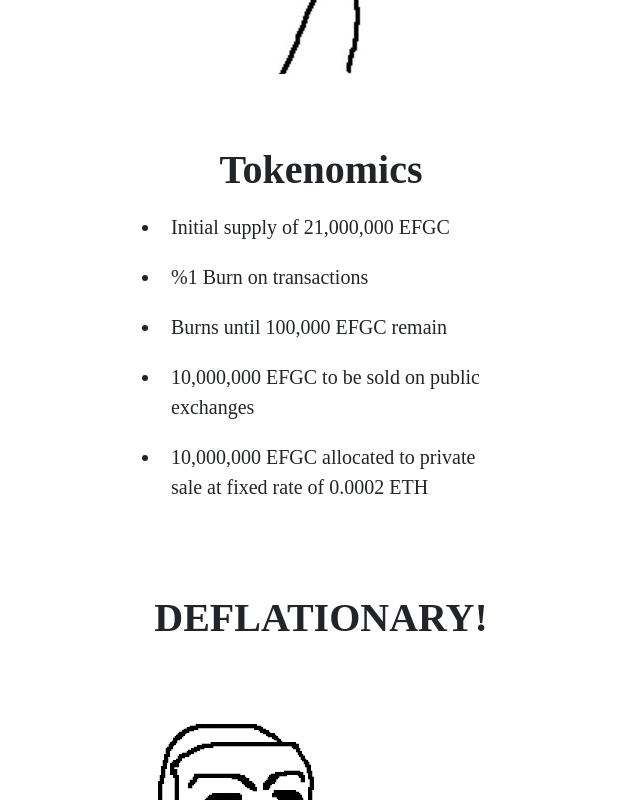
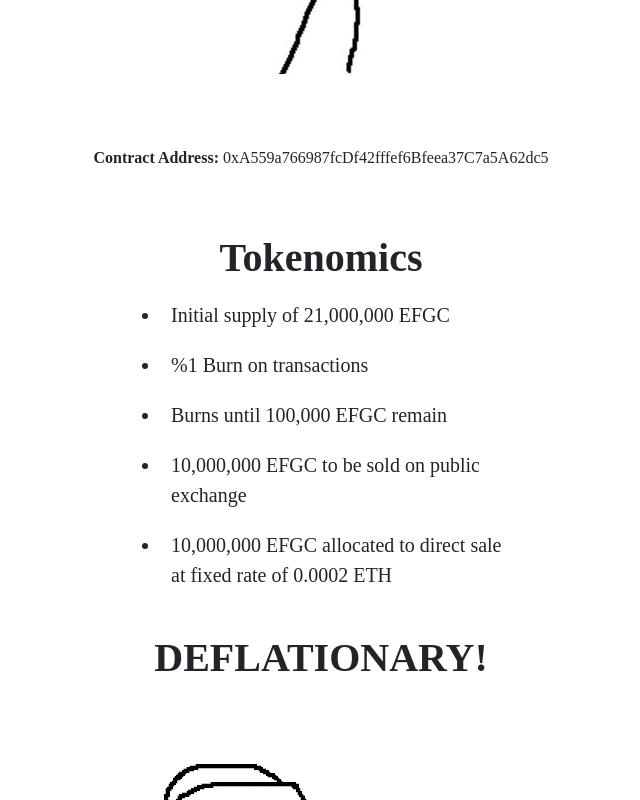
Before and after one commit to jzargo11/EpicFailGuyCoin, a React (Create React App) app: page / in a window 1280 px wide. Shown: the part 700-1500 px from the top of the page, without its empty margins (319-959 px from the left). Built offline with nearby package versions, Linux system fonts and the light colour scheme.

Commit message:
Add Contract Address

```diff
--- a/src/components/App.css
+++ b/src/components/App.css
@@ -2,6 +2,7 @@
 h1 {text-align: center; font-family: "Times New Roman";}
 h2 {text-align: center; font-family: "Times New Roman";}
 h3 {text-align: center; font-family: "Times New Roman";}
+p {text-align: center; font-family: "Times New Roman";}
 ul {font-family: "Times New Roman"; width:400px;margin-left:auto;margin-right:auto;}
 li {font-size: 125%; float:left;padding:10px; font-family: "Times New Roman";}
 
--- a/src/components/Main.js
+++ b/src/components/Main.js
@@ -42,26 +42,36 @@ return (
 
         <br></br> <br></br> <br></br>
 
+        <p> <b>Contract Address:</b> 0xA559a766987fcDf42fffef6Bfeea37C7a5A62dc5 </p>
+
+        <br></br><br></br>
+
         <h1><b> Tokenomics </b></h1>
         <ul>
           <li>Initial supply of 21,000,000 EFGC</li>
           <li>%1 Burn on transactions</li>
           <li>Burns until 100,000 EFGC remain</li>
-          <li>10,000,000 EFGC to be sold on public exchanges</li>
-          <li>10,000,000 EFGC allocated to private sale at fixed rate of 0.0002 ETH </li>
+          <li>10,000,000 EFGC to be sold on public exchange</li>
+          <li>10,000,000 EFGC allocated to direct sale at fixed rate of 0.0002 ETH </li>
 
         </ul>
 
 
         <br></br><br></br><br></br><br></br><br></br><br></br><br></br><br></br>
-        <br></br><br></br><br></br><br></br><br></br><br></br><br></br><br></br>
+        <br></br><br></br><br></br><br></br><br></br><br></br>
+
 
 
         <h1><b> DEFLATIONARY! </b></h1>
 
+
+
         <img src = {EfgGif} />
 
         <br></br><br></br><br></br>
+
+
+
 
         <h3><b> Buy EFGC Direct Below!</b></h3>
         <br></br>
```
